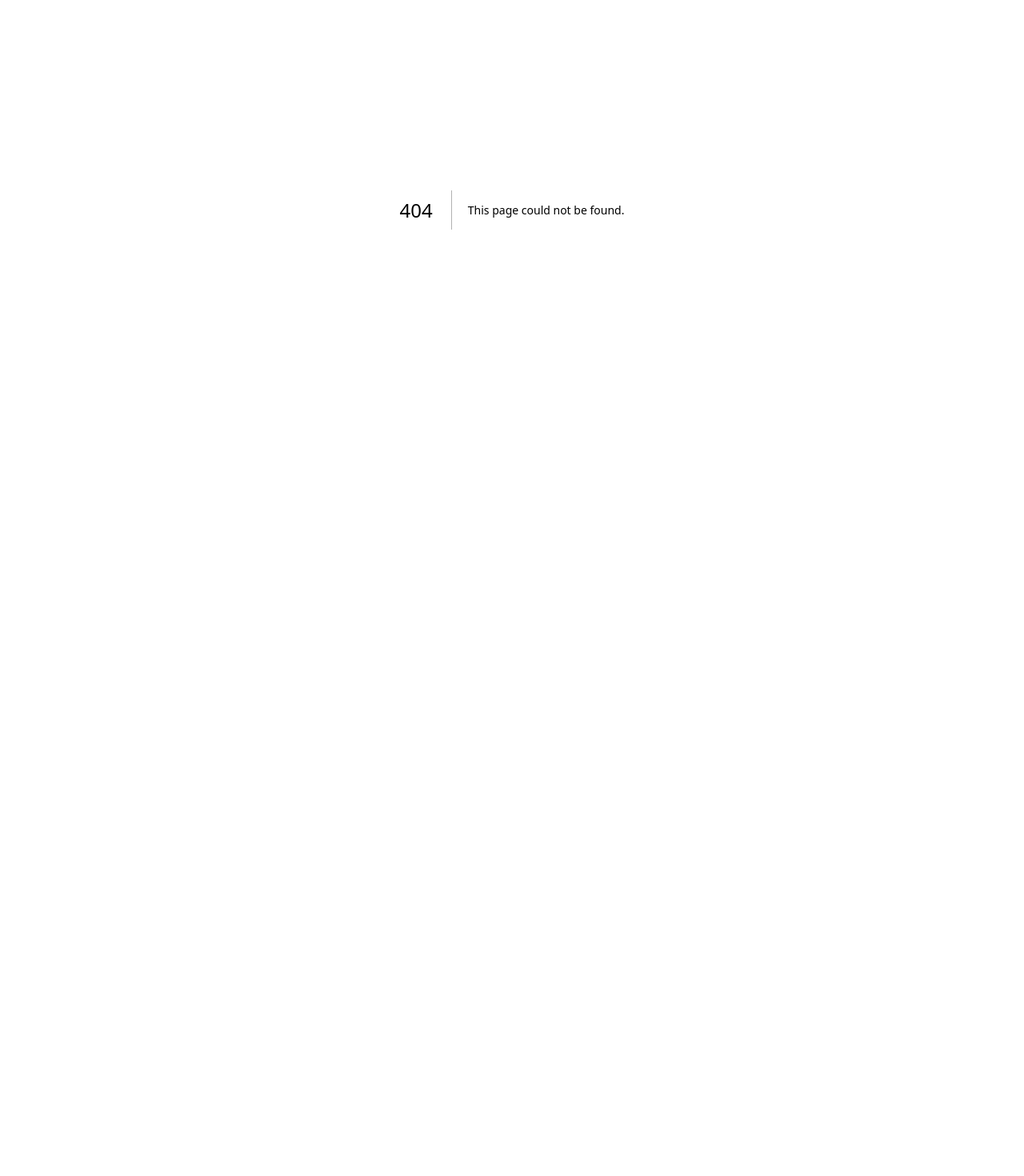
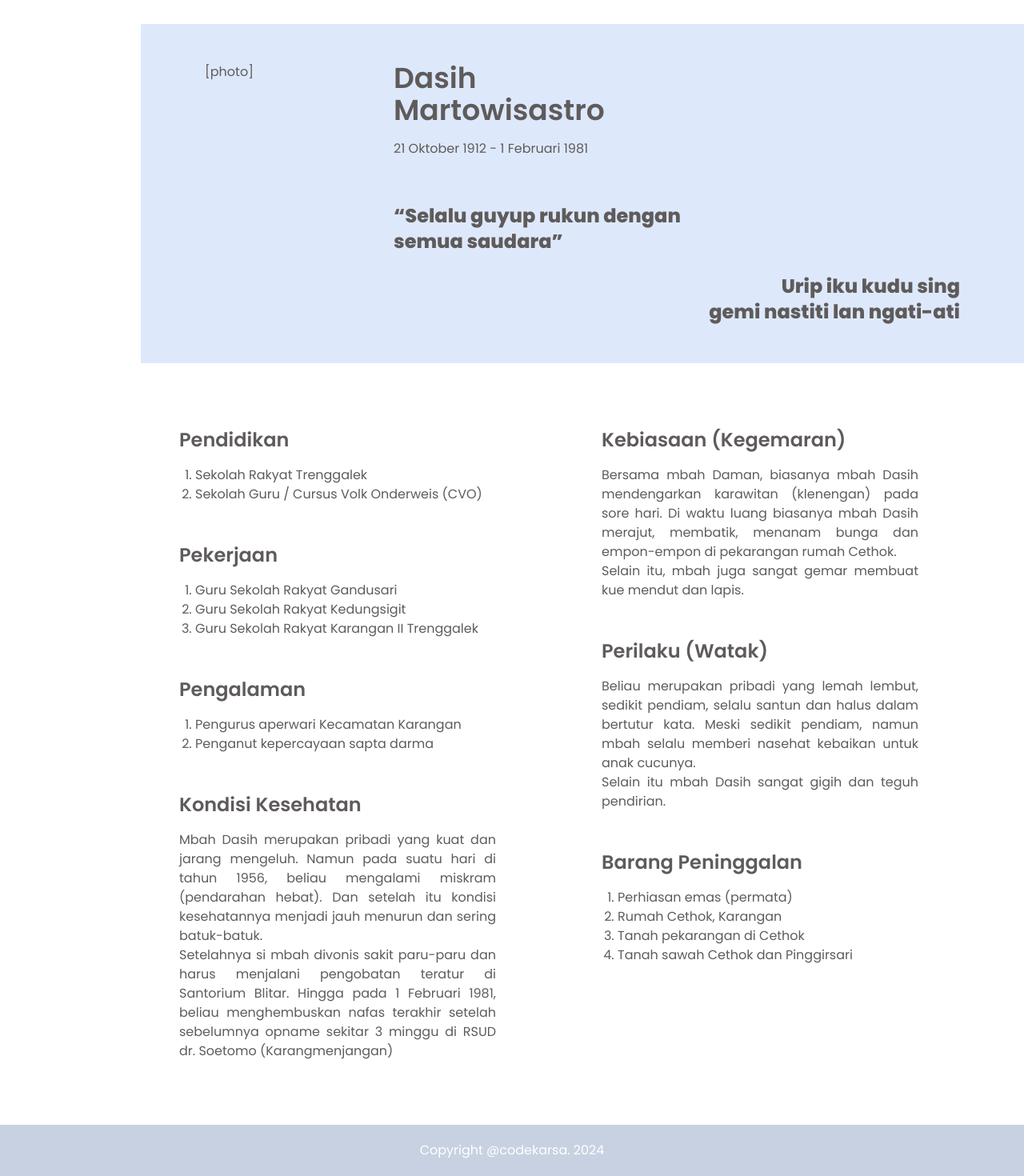
Before and after one commit to ariefgp/ikadamar, a Next.js app: page /eyang-dasih in a window 1280 px wide. Before the commit this address had no page. Shown: the part 138-1608 px from the top of the page at 80% size. Before the commit the page ends 800 px from the top, so only its background shows below. Built offline with nearby package versions, Linux system fonts and the light colour scheme.

Commit message:
add content for eyang dasih

```diff
--- /dev/null
+++ b/app/eyang-dasih/page.tsx
@@ -0,0 +1,110 @@
+import Navbar from "../navbar";
+
+const EyangDaman = () => {
+    return (
+        <>
+            <Navbar bgColor="#FFFFFF" />
+            <div className="flex flex-col w-full pt-4 md:pl-44 text-[#5F5B5B]">
+                <div className="basis-full bg-[#DDE9FB] py-12 px-20">
+                    <div className="flex flex-col md:flex-row">
+                        <div className="basis-full md:basis-1/4">[photo]</div>
+                        <div className="basis-full md:basis-3/4">
+                            <div className="flex flex-col">
+                                <div className="basis-full text-4xl font-semibold">
+                                    Dasih <br /> Martowisastro
+                                </div>
+                                <div className="basis-full mt-4 font-normal">
+                                    21 Oktober 1912 - 1 Februari 1981
+                                </div>
+                                <div className="basis-full mt-14 text-2xl font-extrabold">
+                                    “Selalu guyup rukun dengan <br /> semua saudara”
+                                </div>
+                                <div className="basis-full mt-6 text-2xl text-right font-extrabold">
+                                    Urip iku kudu sing <br /> gemi nastiti lan ngati-ati
+                                </div>
+                            </div>
+                        </div>
+                    </div>
+                </div>
+                <div className="basis-full mt-20 md:pl-12">
+                    <div className="flex flex-col md:flex-row">
+                        <div className="basis-full md:basis-1/2">
+                            <div className="flex flex-col gap-12">
+                                <div className="basis-full">
+                                    <div className="font-semibold text-2xl">Pendidikan</div>
+                                    <div className="mt-4 pl-5">
+                                        <ol className="list-decimal">
+                                            <li>Sekolah Rakyat Trenggalek</li>
+                                            <li>Sekolah Guru / Cursus Volk Onderweis (CVO)</li>
+                                        </ol>
+                                    </div>
+                                </div>
+                                <div className="basis-full">
+                                    <div className="font-semibold text-2xl">Pekerjaan</div>
+                                    <div className="mt-4 pl-5">
+                                        <ol className="list-decimal">
+                                            <li>Guru Sekolah Rakyat Gandusari</li>
+                                            <li>Guru Sekolah Rakyat Kedungsigit</li>
+                                            <li>Guru Sekolah Rakyat Karangan II Trenggalek</li>
+                                        </ol>
+                                    </div>
+                                </div>
+                                <div className="basis-full">
+                                    <div className="font-semibold text-2xl">Pengalaman</div>
+                                    <div className="mt-4 pl-5">
+                                        <ol className="list-decimal">
+                                            <li>Pengurus aperwari Kecamatan Karangan</li>
+                                            <li>Penganut kepercayaan sapta darma</li>
+                                        </ol>
+                                    </div>
+                                </div>
+                                <div className="basis-full">
+                                    <div className="font-semibold text-2xl">Kondisi Kesehatan</div>
+                                    <div className="mt-4 text-justify md:w-3/4">
+                                        <p>Mbah Dasih merupakan pribadi yang kuat dan jarang mengeluh. Namun pada suatu hari di tahun 1956, beliau mengalami miskram (pendarahan hebat). Dan setelah itu kondisi kesehatannya menjadi jauh menurun dan sering batuk-batuk.</p>
+                                        <p>Setelahnya si mbah divonis sakit paru-paru dan harus menjalani pengobatan teratur di Santorium Blitar.
+                                            Hingga pada 1 Februari 1981, beliau menghembuskan nafas terakhir setelah sebelumnya opname sekitar 3 minggu di RSUD dr. Soetomo (Karangmenjangan)</p>
+                                    </div>
+                                </div>
+                            </div>
+                        </div>
+                        <div className="basis-full md:basis-1/2">
+                            <div className="flex flex-col gap-12">
+                                <div className="basis-full">
+                                    <div className="font-semibold text-2xl">Kebiasaan (Kegemaran)</div>
+                                    <div className="mt-4 text-justify md:w-3/4">
+                                        <p>Bersama mbah Daman, biasanya mbah Dasih mendengarkan karawitan (klenengan) pada sore hari. Di waktu luang biasanya mbah Dasih merajut, membatik, menanam bunga dan empon-empon di pekarangan rumah Cethok.</p>
+                                        <p>Selain itu, mbah juga sangat gemar membuat kue mendut dan lapis.</p>
+                                    </div>
+                                </div>
+                                <div className="basis-full">
+                                    <div className="font-semibold text-2xl">Perilaku (Watak)</div>
+                                    <div className="mt-4 text-justify md:w-3/4">
+                                        <p>Beliau merupakan pribadi yang lemah lembut, sedikit pendiam, selalu santun dan halus dalam bertutur kata. Meski sedikit pendiam, namun mbah selalu memberi nasehat kebaikan untuk anak cucunya.</p>
+                                        <p>Selain itu mbah Dasih sangat gigih dan teguh pendirian.</p>
+                                    </div>
+                                </div>
+                                <div className="basis-full">
+                                    <div className="font-semibold text-2xl">Barang Peninggalan</div>
+                                    <div className="mt-4 pl-5">
+                                        <ol className="list-decimal">
+                                            <li>Perhiasan emas (permata)</li>
+                                            <li>Rumah Cethok, Karangan</li>
+                                            <li>Tanah pekarangan di Cethok</li>
+                                            <li>Tanah sawah Cethok dan Pinggirsari</li>
+                                        </ol>
+                                    </div>
+                                </div>
+                            </div>
+                        </div>
+                    </div>
+                </div>
+            </div>
+            <div className="basis-full text-center mt-20 py-3 md:py-5 bg-[#C7D1E1] text-white">
+                Copyright @codekarsa. 2024
+            </div>
+        </>
+    );
+}
+
+export default EyangDaman;
```
